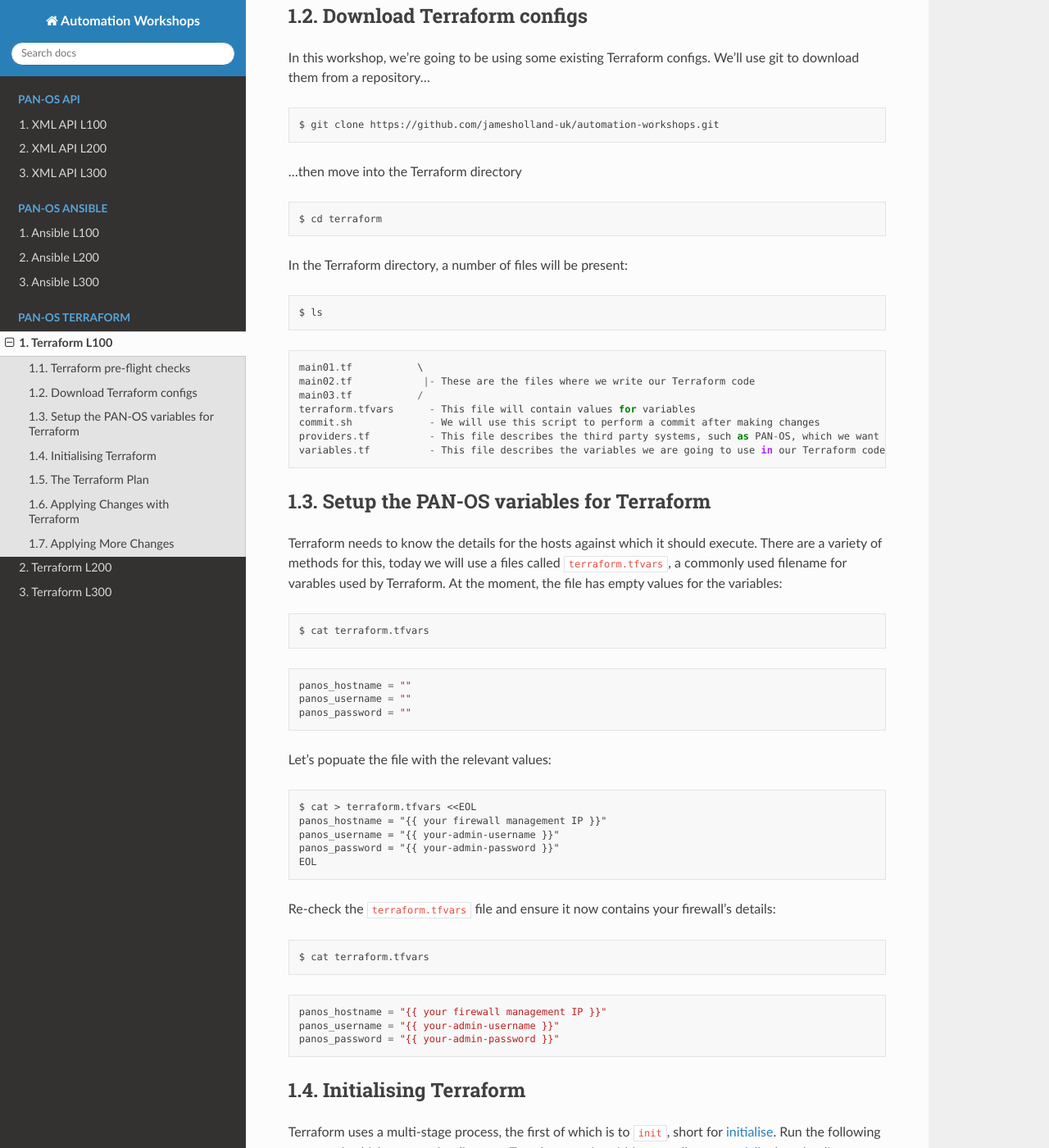
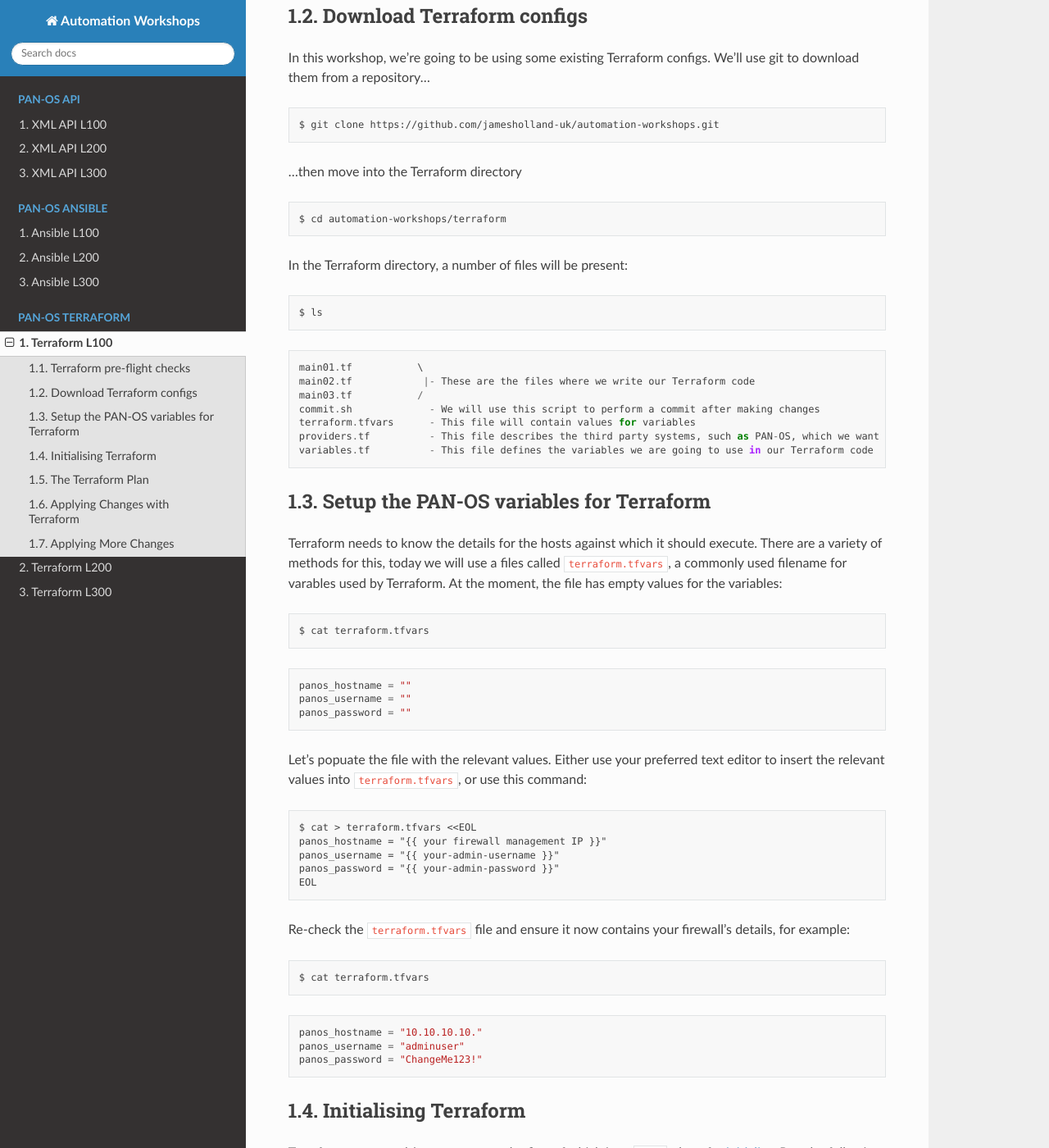
Before and after one commit to jamesholland-uk/automation-workshops, a Sphinx documentation site: the page built from docs/terraform/l100.rst, in a window 1280 px wide and 1400 px high, scrolled down 957 px. Shown: the whole window at 82% size. Built offline with Sphinx 7.4.7 and the Read the Docs theme 2.0.0, drawn with Linux system fonts in a browser that asks for light colours.

Commit message:
Ongoing dev

```diff
--- a/docs/terraform/l100.rst
+++ b/docs/terraform/l100.rst
@@ -52,7 +52,7 @@
 .. code-block::
         :class: copy-button
 
-        $ cd terraform
+        $ cd automation-workshops/terraform
 
 In the Terraform directory, a number of files will be present:
 
@@ -66,10 +66,10 @@
         main01.tf           \
         main02.tf            |- These are the files where we write our Terraform code
         main03.tf           /
+        commit.sh             - We will use this script to perform a commit after making changes
         terraform.tfvars      - This file will contain values for variables
-        commit.sh             - We will use this script to perform a commit after making changes
-        providers.tf          - This file describes the third party systems, such as PAN-OS, which we want to interact with
-        variables.tf          - This file describes the variables we are going to use in our Terraform code
+        providers.tf          - This file describes the third party systems, such as PAN-OS, which we want to use
+        variables.tf          - This file defines the variables we are going to use in our Terraform code
 
 
 Setup the PAN-OS variables for Terraform
@@ -88,7 +88,7 @@
         panos_username = ""
         panos_password = ""
 
-Let's popuate the file with the relevant values:
+Let's popuate the file with the relevant values. Either use your preferred text editor to insert the relevant values into ``terraform.tfvars``, or use this command:
 
 .. code-block::
         :class: copy-button
@@ -100,7 +100,7 @@
         EOL
 
 
-Re-check the ``terraform.tfvars`` file and ensure it now contains your firewall's details:
+Re-check the ``terraform.tfvars`` file and ensure it now contains your firewall's details, for example:
 
 .. code-block::
         :class: copy-button
@@ -110,9 +110,10 @@
 
 .. code-block::
 
-        panos_hostname = "{{ your firewall management IP }}"
-        panos_username = "{{ your-admin-username }}"
-        panos_password = "{{ your-admin-password }}"
+        panos_hostname = "10.10.10.10."
+        panos_username = "adminuser"
+        panos_password = "ChangeMe123!"
+
 
 Initialising Terraform
 ================================================
```
Also changed, not shown: docs/ansible/l100.rst (+1 -11 lines), 4 other files.
